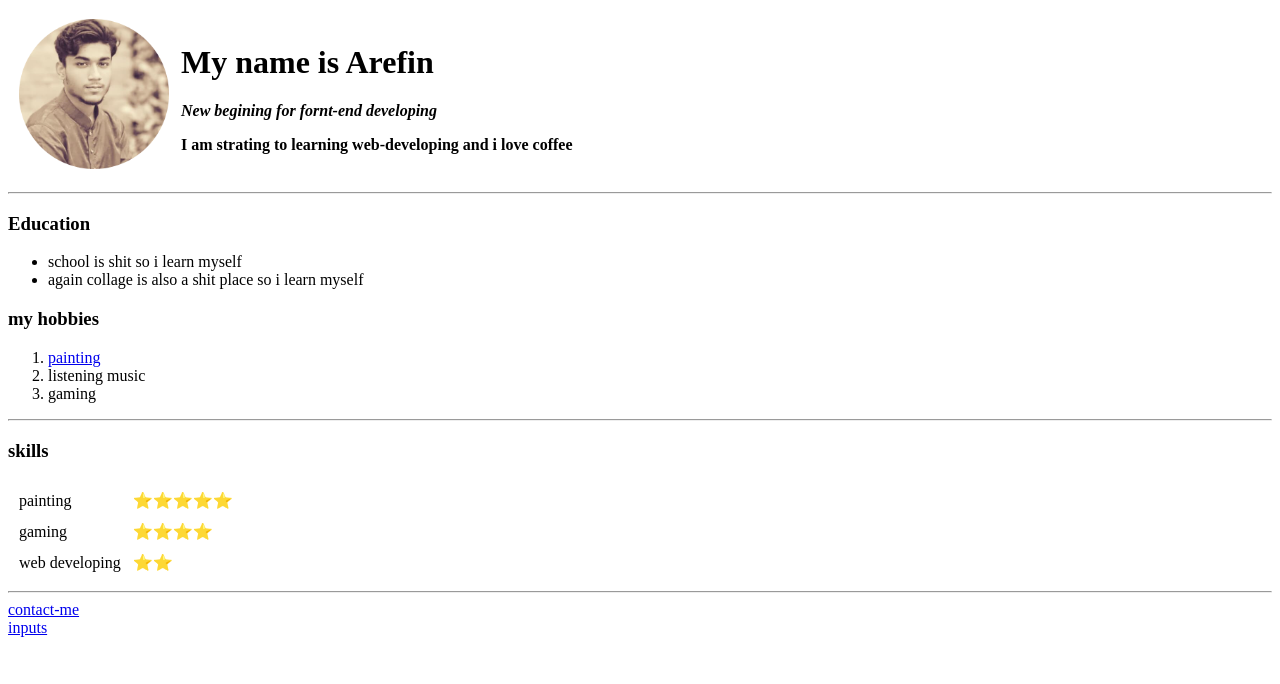
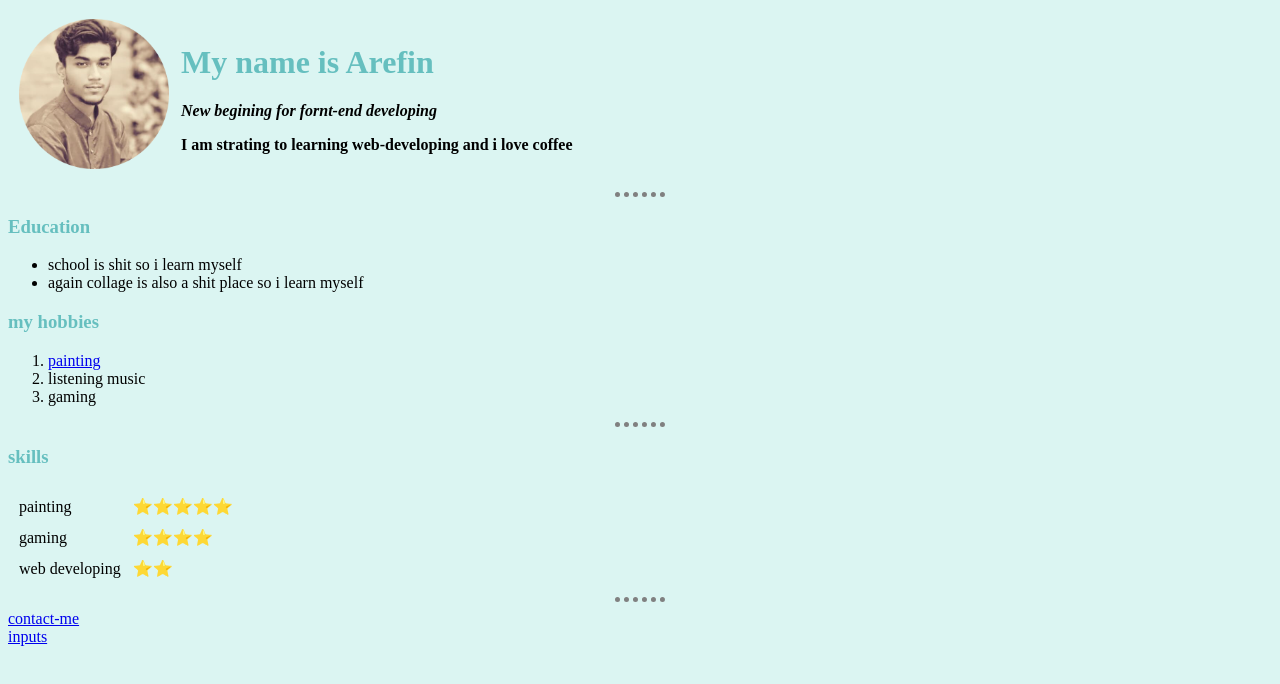
Before and after one commit to TEMPLAR-007/cv, a plain HTML site: page index.html in a window 1280 px wide. Drawn offline with Linux system fonts and the light colour scheme.

Commit message:
Add files via upload

```diff
--- /dev/null
+++ b/css/style.css
@@ -0,0 +1,20 @@
+body {
+  background-color: rgb(219, 245, 242);
+   }
+
+h3 {
+  color: #66bfbf;
+}
+
+h1 {
+  color: #66bfbf;
+
+}
+
+
+hr {
+    border-style:dotted none none;
+    border-color: gray;
+    border-width: 5px;
+    width: 4%;
+  }
```
Also changed, not shown: contact-me.html (+2 -0 lines), inputs.html (+2 -1 lines).
